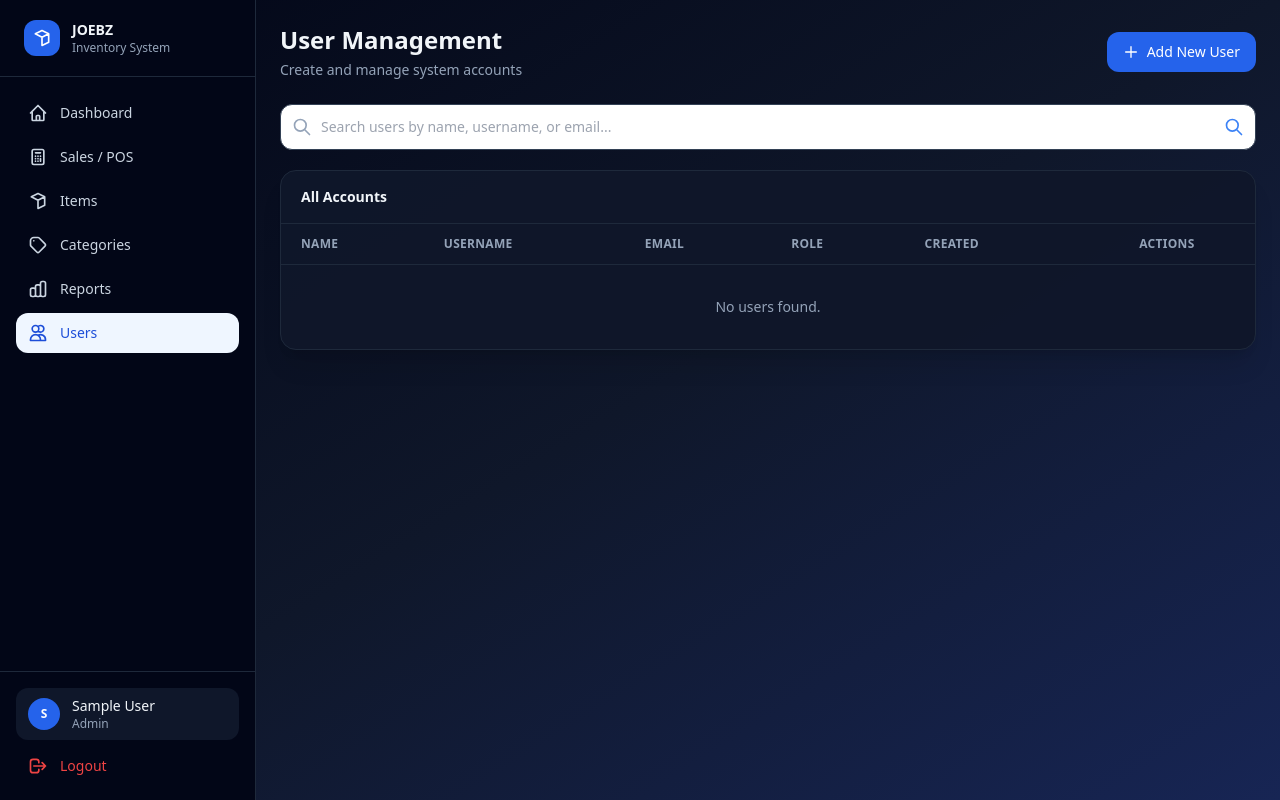
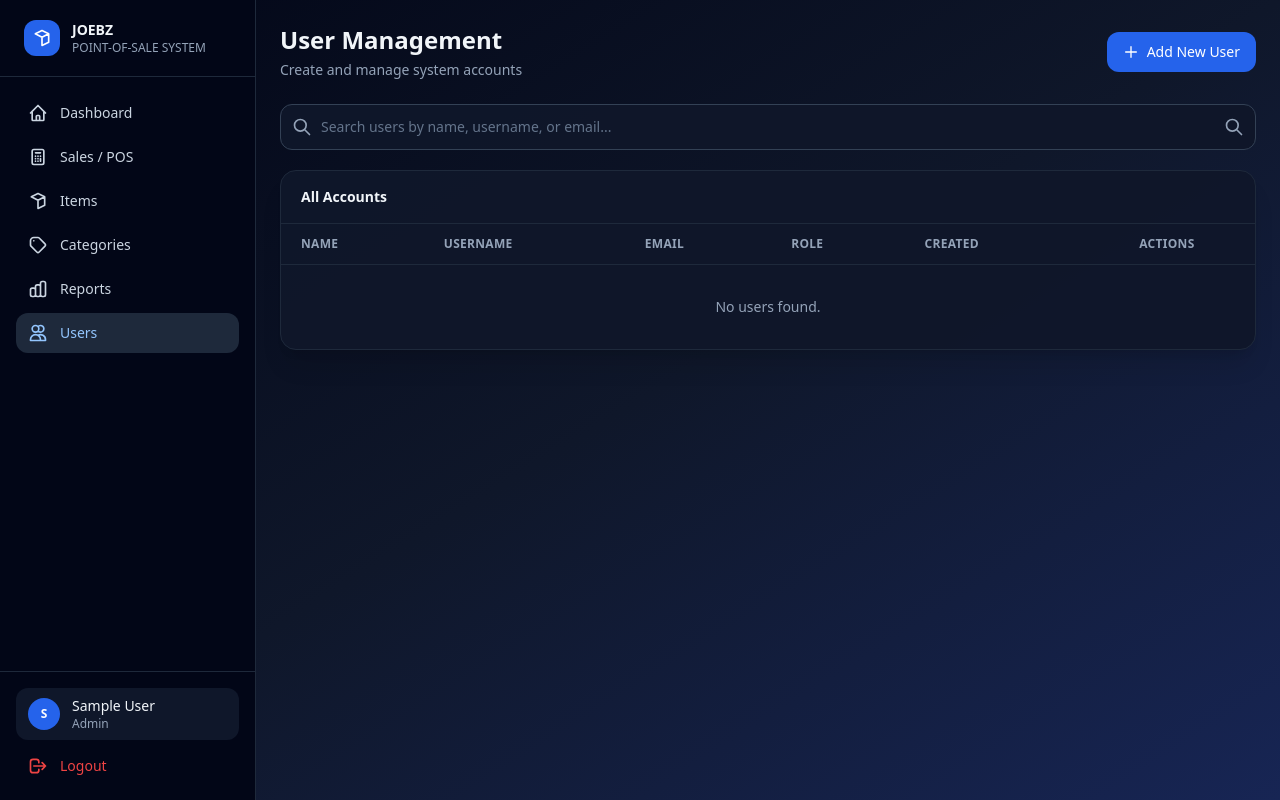
Before and after one commit to justinebaoy/joebz_inventory, a PHP site: page /Inventory_Joebz/users.php in a window 1280 px wide. Run offline with PHP 8.4, Linux system fonts and the light colour scheme; the visitor is signed in with stand-in values (Sample User, id 1); data that the repository does not hold is empty; some libraries are stand-ins or nearby versions.

Commit message:
style: adjust users nav highlight to dark-theme accent

```diff
--- a/categories.php
+++ b/categories.php
@@ -178,7 +178,7 @@ $total_cats = $conn->query(
       </div>
       <div>
         <p class="text-sm font-bold text-slate-100">JOEBZ</p>
-        <p class="text-xs text-slate-400">Inventory System</p>
+        <p class="text-xs text-slate-400">POINT-OF-SALE SYSTEM</p>
       </div>
     </div>
     <nav class="flex-1 px-4 py-4 space-y-1 overflow-y-auto">
--- a/dashboard.php
+++ b/dashboard.php
@@ -126,7 +126,7 @@ for ($i = 6; $i >= 0; $i--) {
       </div>
       <div>
         <p class="text-sm font-bold text-slate-100">JOEBZ</p>
-        <p class="text-xs text-slate-400">Inventory System</p>
+        <p class="text-xs text-slate-400">POINT-OF-SALE SYSTEM</p>
       </div>
     </div>
 
--- a/index.php
+++ b/index.php
@@ -48,7 +48,7 @@ if ($_SERVER['REQUEST_METHOD'] === 'POST') {
 <head>
   <meta charset="UTF-8">
   <meta name="viewport" content="width=device-width, initial-scale=1.0">
-  <title>Login — Inventory System</title>
+  <title>Login — POINT-OF-SALE SYSTEM</title>
   <script src="https://cdn.tailwindcss.com"></script>
 </head>
 <body class="bg-gradient-to-br from-slate-950 via-slate-900 to-blue-950 text-slate-100 min-h-screen flex items-center justify-center px-4">
@@ -63,7 +63,7 @@ if ($_SERVER['REQUEST_METHOD'] === 'POST') {
             d="M20 7l-8-4-8 4m16 0l-8 4m8-4v10l-8 4m0-10L4 7m8 4v10"/>
         </svg>
       </div>
-      <h1 class="text-2xl font-bold text-slate-100">JOEBZ Inventory System</h1>
+      <h1 class="text-2xl font-bold text-slate-100">JOEBZ POINT-OF-SALE SYSTEM</h1>
       <p class="text-slate-400 text-sm mt-1">Sign in to your account</p>
     </div>
 
--- a/items.php
+++ b/items.php
@@ -364,7 +364,7 @@ if ($items_result === false) {
       </div>
       <div>
         <p class="text-sm font-bold text-slate-100">JOEBZ</p>
-        <p class="text-xs text-slate-400">Inventory System</p>
+        <p class="text-xs text-slate-400">POINT-OF-SALE SYSTEM</p>
       </div>
     </div>
 
--- a/register.php
+++ b/register.php
@@ -108,7 +108,7 @@ if ($_SERVER['REQUEST_METHOD'] === 'POST') {
         </svg>
       </div>
       <h1 class="text-2xl font-bold text-slate-100">Create Account</h1>
-      <p class="text-slate-400 text-sm mt-1">Register to access the inventory system</p>
+      <p class="text-slate-400 text-sm mt-1">Register to access the POINT-OF-SALE SYSTEM</p>
     </div>
 
     <!-- Card -->
--- a/reports.php
+++ b/reports.php
@@ -183,7 +183,7 @@ $monthly_growth = $prev_month_sales > 0 ? (($current_month_sales - $prev_month_s
       </div>
       <div>
         <p class="text-sm font-bold text-slate-100">JOEBZ</p>
-        <p class="text-xs text-slate-400">Inventory System</p>
+        <p class="text-xs text-slate-400">POINT-OF-SALE SYSTEM</p>
       </div>
     </div>
 
--- a/sales.php
+++ b/sales.php
@@ -229,7 +229,7 @@ if (isset($_SESSION['cart'])) {
       </div>
       <div>
         <p class="text-sm font-bold text-slate-100">JOEBZ</p>
-        <p class="text-xs text-slate-400">Inventory System</p>
+        <p class="text-xs text-slate-400">POINT-OF-SALE SYSTEM</p>
       </div>
     </div>
 
--- a/users.php
+++ b/users.php
@@ -199,7 +199,7 @@ if ($search !== '') {
       </div>
       <div>
         <p class="text-sm font-bold text-slate-100">JOEBZ</p>
-        <p class="text-xs text-slate-400">Inventory System</p>
+        <p class="text-xs text-slate-400">POINT-OF-SALE SYSTEM</p>
       </div>
     </div>
     <nav class="flex-1 px-4 py-4 space-y-1 overflow-y-auto">
@@ -244,7 +244,7 @@ if ($search !== '') {
         Reports
       </a>
       <a href="users.php"
-         class="flex items-center gap-3 px-3 py-2.5 rounded-xl bg-blue-50 text-blue-700 font-medium text-sm">
+         class="flex items-center gap-3 px-3 py-2.5 rounded-xl bg-slate-800 text-blue-300 font-medium text-sm">
         <svg class="w-5 h-5" fill="none" stroke="currentColor" viewBox="0 0 24 24">
           <path stroke-linecap="round" stroke-linejoin="round" stroke-width="2"
             d="M12 4.354a4 4 0 110 5.292M15 21H3v-1a6 6 0 0112 0v1zm0 0h6v-1a6 6 0 00-9-5.197M13 7a4 4 0 11-8 0 4 4 0 018 0z"/>
@@ -318,10 +318,10 @@ if ($search !== '') {
           </div>
           <input type="text" name="search" placeholder="Search users by name, username, or email..."
                  value="<?= htmlspecialchars($search) ?>"
-                 class="w-full pl-10 pr-4 py-3 border border-slate-700 rounded-xl text-sm
-                        focus:outline-none focus:ring-2 focus:ring-blue-500 transition">
+                 class="w-full pl-10 pr-4 py-3 border border-slate-700 rounded-xl bg-slate-900/95 text-slate-100 placeholder-slate-500 text-sm
+                        focus:outline-none focus:ring-2 focus:ring-blue-500 focus:border-transparent transition">
           <button type="submit"
-                  class="absolute inset-y-0 right-0 pr-3 flex items-center text-blue-500 hover:text-blue-700">
+                  class="absolute inset-y-0 right-0 pr-3 flex items-center text-slate-400 hover:text-blue-400 transition">
             <svg class="w-5 h-5" fill="none" stroke="currentColor" viewBox="0 0 24 24">
               <path stroke-linecap="round" stroke-linejoin="round" stroke-width="2" d="M21 21l-6-6m2-5a7 7 0 11-14 0 7 7 0 0114 0z"/>
             </svg>
```
Also changed, not shown: README.md.
